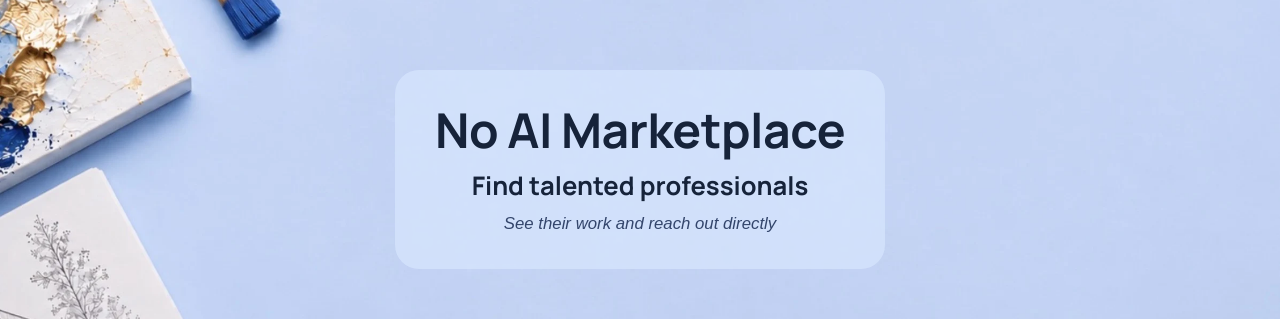
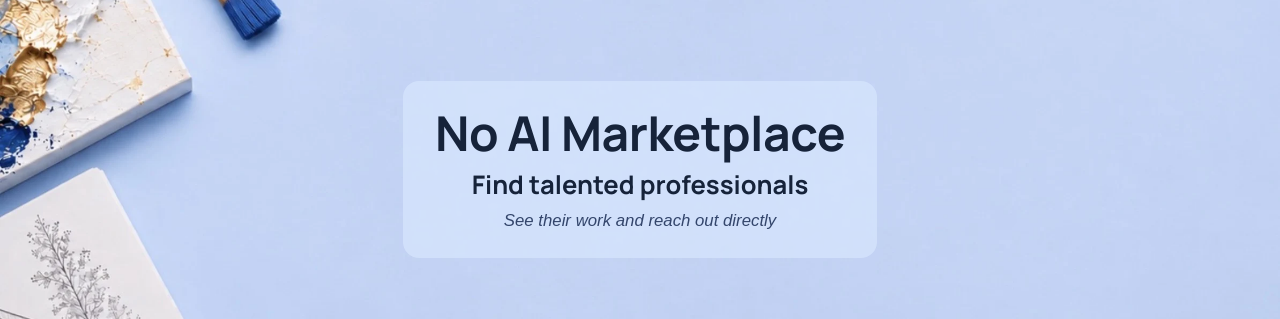
Before and after one commit to dm100usa-oss/no-ai-marketplace, a Next.js app: page /en in a window 1280 px wide. Shown: the part 147-466 px from the top of the page. Built offline with nearby package versions, Linux system fonts and the light colour scheme; a web font is replaced by a local one.

Commit message:
Add files via upload

```diff
--- a/src/app/[lang]/page.tsx
+++ b/src/app/[lang]/page.tsx
@@ -65,23 +65,21 @@ export default async function HomePage({
       />
 
       {/* ---------- Hero ---------- */}
-      <section
-        className="relative bg-cover bg-center"
-        style={{ backgroundColor: "#c5d4f3", backgroundImage: "url('/images/hero.webp')" }}
-      >
-        <div className="flex min-h-[300px] items-center justify-center px-4 py-10 sm:min-h-[340px] md:aspect-[2388/939] md:min-h-0">
+      <section className="relative">
+        <img src="/images/hero.webp" alt="" className="block w-full" />
+        <div className="absolute inset-0 flex items-center justify-center">
           <div
-            className="mx-auto max-w-2xl rounded-3xl px-6 py-6 text-center md:px-10 md:py-8"
+            className="mx-auto max-w-2xl rounded-2xl px-4 py-3 text-center sm:px-8 sm:py-6"
             style={{ background: "rgba(219,233,255,0.60)", backdropFilter: "blur(2px)" }}
           >
-            <h1 className="text-balance">{dict.site.name}</h1>
+            <h1 className="text-balance text-[1.1rem] sm:text-[1.6rem] md:text-[2rem]">{dict.site.name}</h1>
             <p
-              className="mt-2 text-[1.2rem] font-bold sm:text-[1.35rem] md:text-[1.6rem]"
+              className="mt-1 text-[0.85rem] font-bold sm:text-[1.35rem] md:text-[1.6rem]"
               style={{ fontFamily: "var(--font-display)", color: "var(--color-ink)" }}
             >
               {dict.site.tagline}
             </p>
-            <p className="mt-1 text-[0.95rem] italic sm:text-[1.05rem]" style={{ color: "var(--color-muted)" }}>
+            <p className="mt-0.5 text-[0.7rem] italic sm:text-[1.05rem]" style={{ color: "var(--color-muted)" }}>
               {dict.site.slogan}
             </p>
           </div>
```
